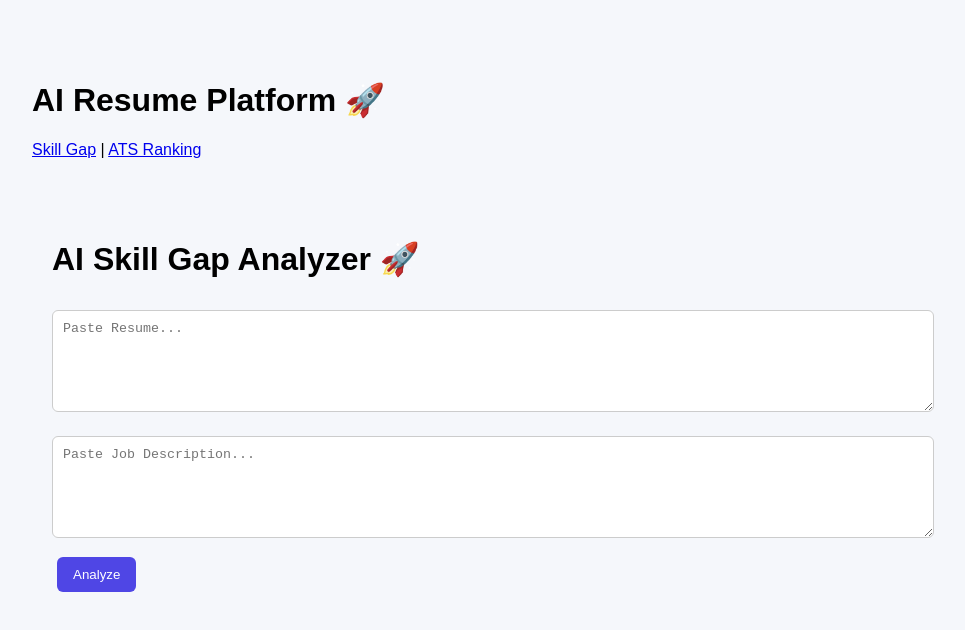
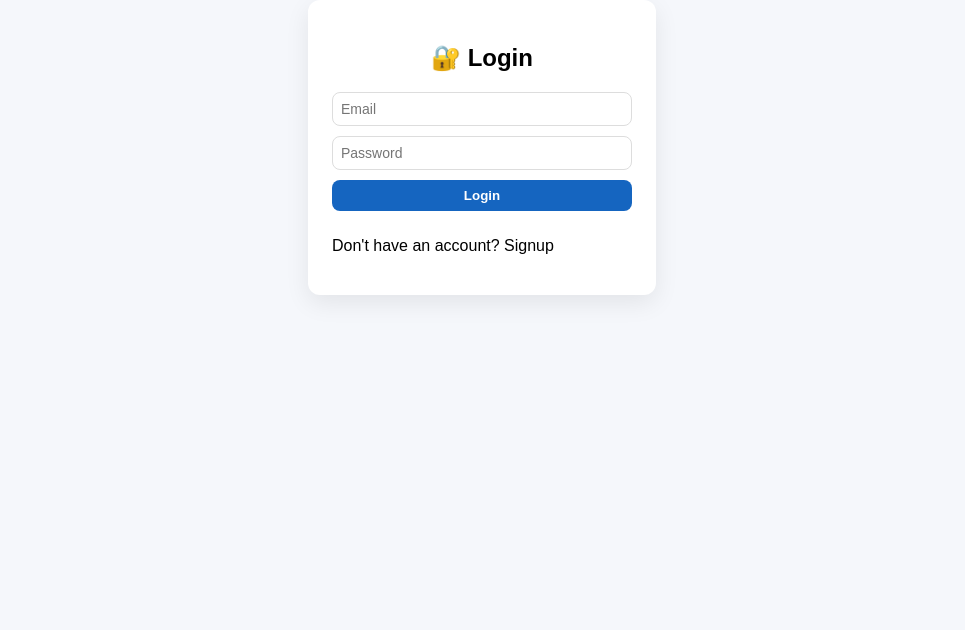
Before and after one commit to BandanaPandey/resume-validator_ui, a React (Create React App) app: page / in a window 1280 px wide. Shown: the top 630 px of the page, without its empty margins (158-1123 px from the left). Built offline with nearby package versions, Linux system fonts and the light colour scheme.

Commit message:
Added secure authentication layer + user ownership model so every job, candidate, and report is tied to a user.

```diff
--- a/src/App.js
+++ b/src/App.js
@@ -1,28 +1,36 @@
 import React from "react";
-import { BrowserRouter as Router, Routes, Route, Link } from "react-router-dom";
+import { BrowserRouter, Routes, Route } from "react-router-dom";
 
-import SkillGapAnalyzer from "./components/SkillGapAnalyzer/SkillGapAnalyzer";
-import JobRankingPage from "./pages/JobRankingPage";
+import Login from "./pages/Login";
+import Signup from "./pages/Signup";
+import Dashboard from "./pages/Dashboard";
+
+import ProtectedRoute from "./routes/ProtectedRoute";
+import AuthProvider from "./context/AuthContext";
+
 import "./styles/ats.css";
 
 function App() {
   return (
-    <Router>
-      <div className="container">
-        <h1>AI Resume Platform 🚀</h1>
+    <AuthProvider>
+      <BrowserRouter>
+        <Routes>
 
-        {/* Navigation */}
-        <nav style={{ marginBottom: "20px" }}>
-          <Link to="/">Skill Gap</Link> |{" "}
-          <Link to="/ranking">ATS Ranking</Link>
-        </nav>
+          <Route path="/" element={<Login />} />
+          <Route path="/signup" element={<Signup />} />
 
-        <Routes>
-          <Route path="/" element={<SkillGapAnalyzer />} />
-          <Route path="/ranking" element={<JobRankingPage />} />
+          <Route
+            path="/dashboard"
+            element={
+              <ProtectedRoute>
+                <Dashboard />
+              </ProtectedRoute>
+            }
+          />
+
         </Routes>
-      </div>
-    </Router>
+      </BrowserRouter>
+    </AuthProvider>
   );
 }
 
--- /dev/null
+++ b/src/api/authApi.js
@@ -0,0 +1,9 @@
+import axiosClient from "./axiosClient";
+
+export const signup = (data) => {
+  return axiosClient.post("/signup", data);
+};
+
+export const login = (data) => {
+  return axiosClient.post("/login", data);
+};
--- a/src/api/axiosClient.js
+++ b/src/api/axiosClient.js
@@ -5,4 +5,15 @@ const axiosClient = axios.create({
   baseURL: "http://localhost:3000/api"
 });
 
+// 🔐 Attach JWT
+axiosClient.interceptors.request.use((config) => {
+  const token = localStorage.getItem("token");
+
+  if (token) {
+    config.headers.Authorization = `Bearer ${token}`;
+  }
+
+  return config;
+});
+
 export default axiosClient;
--- /dev/null
+++ b/src/context/AuthContext.jsx
@@ -0,0 +1,36 @@
+import React, { createContext, useState } from "react";
+
+export const AuthContext = createContext();
+
+const AuthProvider = ({ children }) => {
+  const [user, setUser] = useState(
+    JSON.parse(localStorage.getItem("user"))
+  );
+
+  /////////////////////////////////////////
+  // LOGIN
+  /////////////////////////////////////////
+  const handleLogin = (data) => {
+    localStorage.setItem("token", data.token);
+    localStorage.setItem("user", JSON.stringify(data.user));
+
+    setUser(data.user);
+  };
+
+  /////////////////////////////////////////
+  // LOGOUT
+  /////////////////////////////////////////
+  const logout = () => {
+    localStorage.removeItem("token");
+    localStorage.removeItem("user");
+    setUser(null);
+  };
+
+  return (
+    <AuthContext.Provider value={{ user, handleLogin, logout }}>
+      {children}
+    </AuthContext.Provider>
+  );
+};
+
+export default AuthProvider;
--- /dev/null
+++ b/src/pages/Dashboard.jsx
@@ -0,0 +1,26 @@
+import React, { useContext } from "react";
+import { AuthContext } from "../context/AuthContext";
+import JobRankingPage from "./JobRankingPage";
+
+const Dashboard = () => {
+  const { user, logout } = useContext(AuthContext);
+
+  return (
+    <div>
+
+      {/* HEADER */}
+      <div className="header">
+        <h2>Welcome {user?.name}</h2>
+        <button onClick={logout}>Logout</button>
+      </div>
+
+      {/* 🔥 ATS PAGE */}
+      <div className="container">
+        <JobRankingPage />
+      </div>
+
+    </div>
+  );
+};
+
+export default Dashboard;
--- /dev/null
+++ b/src/pages/Login.jsx
@@ -0,0 +1,55 @@
+import React, { useState, useContext } from "react";
+import { login } from "../api/authApi";
+import { AuthContext } from "../context/AuthContext";
+import { useNavigate } from "react-router-dom";
+
+const Login = () => {
+  const { handleLogin } = useContext(AuthContext);
+  const navigate = useNavigate();
+
+  const [form, setForm] = useState({
+    email: "",
+    password: ""
+  });
+
+  const submit = async () => {
+    try {
+      const res = await login(form);
+
+      handleLogin(res.data);
+
+      navigate("/dashboard");
+    } catch (err) {
+      alert("Invalid credentials");
+    }
+  };
+
+  return (
+    <div className="auth-container">
+      <h2>🔐 Login</h2>
+
+      <input
+        placeholder="Email"
+        onChange={(e) =>
+          setForm({ ...form, email: e.target.value })
+        }
+      />
+
+      <input
+        type="password"
+        placeholder="Password"
+        onChange={(e) =>
+          setForm({ ...form, password: e.target.value })
+        }
+      />
+
+      <button onClick={submit}>Login</button>
+
+      <p onClick={() => navigate("/signup")}>
+        Don't have an account? Signup
+      </p>
+    </div>
+  );
+};
+
+export default Login;
--- /dev/null
+++ b/src/pages/Signup.jsx
@@ -0,0 +1,63 @@
+import React, { useState, useContext } from "react";
+import { signup } from "../api/authApi";
+import { AuthContext } from "../context/AuthContext";
+import { useNavigate } from "react-router-dom";
+
+const Signup = () => {
+  const { handleLogin } = useContext(AuthContext);
+  const navigate = useNavigate();
+
+  const [form, setForm] = useState({
+    name: "",
+    email: "",
+    password: ""
+  });
+
+  const submit = async () => {
+    try {
+      const res = await signup(form);
+
+      handleLogin(res.data);
+
+      navigate("/dashboard");
+    } catch (err) {
+      alert("Signup failed");
+    }
+  };
+
+  return (
+    <div className="auth-container">
+      <h2>📝 Signup</h2>
+
+      <input
+        placeholder="Name"
+        onChange={(e) =>
+          setForm({ ...form, name: e.target.value })
+        }
+      />
+
+      <input
+        placeholder="Email"
+        onChange={(e) =>
+          setForm({ ...form, email: e.target.value })
+        }
+      />
+
+      <input
+        type="password"
+        placeholder="Password"
+        onChange={(e) =>
+          setForm({ ...form, password: e.target.value })
+        }
+      />
+
+      <button onClick={submit}>Signup</button>
+
+      <p onClick={() => navigate("/")}>
+        Already have an account? Login
+      </p>
+    </div>
+  );
+};
+
+export default Signup;
--- /dev/null
+++ b/src/routes/ProtectedRoute.jsx
@@ -0,0 +1,15 @@
+import React, { useContext } from "react";
+import { AuthContext } from "../context/AuthContext";
+import { Navigate } from "react-router-dom";
+
+const ProtectedRoute = ({ children }) => {
+  const { user } = useContext(AuthContext);
+
+  if (!user) {
+    return <Navigate to="/" />;
+  }
+
+  return children;
+};
+
+export default ProtectedRoute;
--- a/src/styles/ats.css
+++ b/src/styles/ats.css
@@ -228,3 +228,98 @@
   transform: scale(1.2);
   cursor: pointer;
 }
+
+/* =========================================
+   🔐 AUTH (LOGIN / SIGNUP)
+========================================= */
+
+.auth-container {
+  max-width: 420px;
+  margin: 80px auto;
+  padding: 24px;
+  border-radius: 12px;
+  background: #ffffff;
+  box-shadow: 0 8px 24px rgba(0, 0, 0, 0.08);
+  display: flex;
+  flex-direction: column;
+  gap: 14px;
+}
+
+.auth-container h2 {
+  text-align: center;
+  margin-bottom: 10px;
+}
+
+.auth-container input {
+  padding: 12px;
+  border: 1px solid #ddd;
+  border-radius: 8px;
+  font-size: 14px;
+}
+
+.auth-container input:focus {
+  outline: none;
+  border-color: #4a90e2;
+}
+
+/* Buttons aligned with ATS style */
+.auth-container button {
+  padding: 12px;
+  border: none;
+  border-radius: 8px;
+  background: #4a90e2;
+  color: white;
+  font-weight: 600;
+  cursor: pointer;
+  transition: 0.2s;
+}
+
+.auth-container button:hover {
+  background: #357abd;
+}
+
+.auth-container button:disabled {
+  background: #ccc;
+  cursor: not-allowed;
+}
+
+/* =========================================
+   ⚠️ STATES
+========================================= */
+
+.error {
+  color: #e74c3c;
+  font-size: 13px;
+  text-align: center;
+}
+
+.warning {
+  color: #f39c12;
+  font-size: 13px;
+  text-align: center;
+}
+
+.blocked {
+  color: #c0392b;
+  font-weight: bold;
+  text-align: center;
+}
+
+/* =========================================
+   🌐 PAGE WRAPPER (OPTIONAL IMPROVEMENT)
+========================================= */
+
+.page-center {
+  min-height: 100vh;
+  display: flex;
+  align-items: center;
+  justify-content: center;
+  background: #f5f7fa;
+}
+
+.header {
+  display: flex;
+  justify-content: space-between;
+  align-items: center;
+  margin-bottom: 20px;
+}
--- a/src/styles/global.css
+++ b/src/styles/global.css
@@ -45,3 +45,22 @@ ul {
 li {
   margin-bottom: 6px;
 }
+
+.auth-container {
+  max-width: 300px;
+  margin: auto;
+  display: flex;
+  flex-direction: column;
+  gap: 10px;
+}
+
+.auth-container input {
+  padding: 8px;
+}
+
+.auth-container button {
+  padding: 8px;
+  background: #1565c0;
+  color: white;
+  border: none;
+}
```
